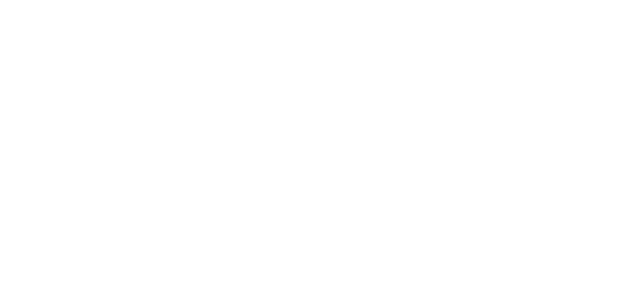
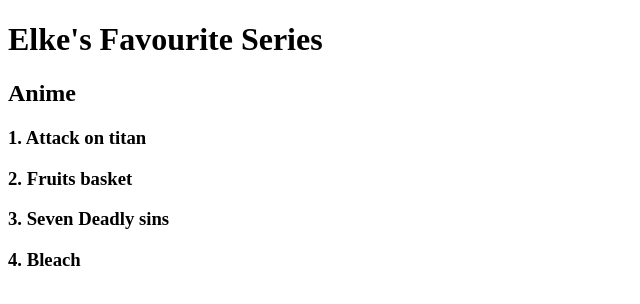
Before and after one commit to ElkeDemaerschalk/first-portfolio, a plain HTML site: page index.html in a window 1280 px wide. Shown: the whole page, without its empty margins (0-640 px from the left). Drawn offline with Linux system fonts and the light colour scheme.

Commit message:
added anime list

```diff
--- a/index.html
+++ b/index.html
@@ -1,8 +1,24 @@
 <!DOCTYPE html>
 <html lang="en">
+<title>"Favourite Series"</title>
+
 <head>
     <meta charset="UTF-8">
-    <title>Title</title>
+   <h1> Elke's Favourite Series</h1>
+    <h2>Anime</h2>
+    <h3>1. Attack on titan </h3>
+    <h3>2. Fruits basket</h3>
+    <h3>3. Seven Deadly sins</h3>
+    <h3>4. Bleach</h3>
+
+
+
+
+
+
+
+
+
 </head>
 <body>
 
```
